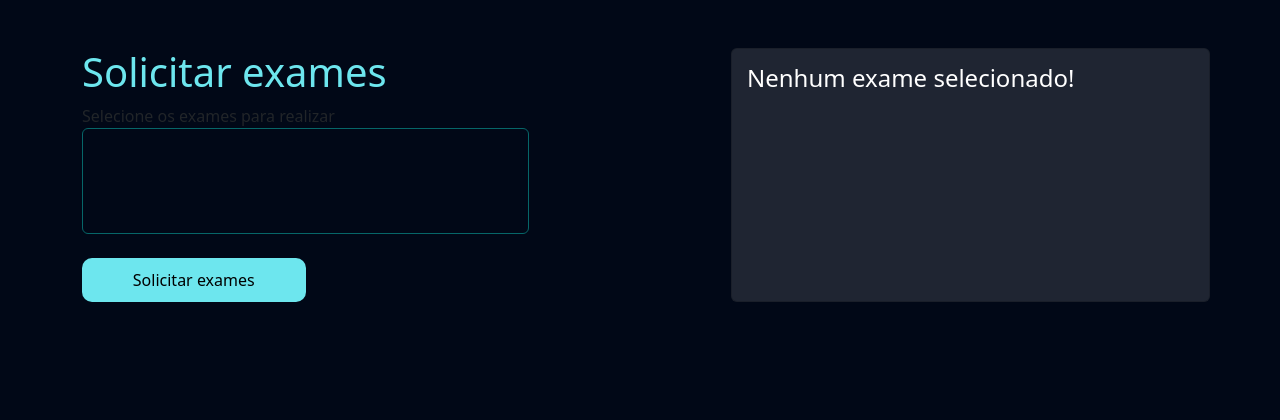
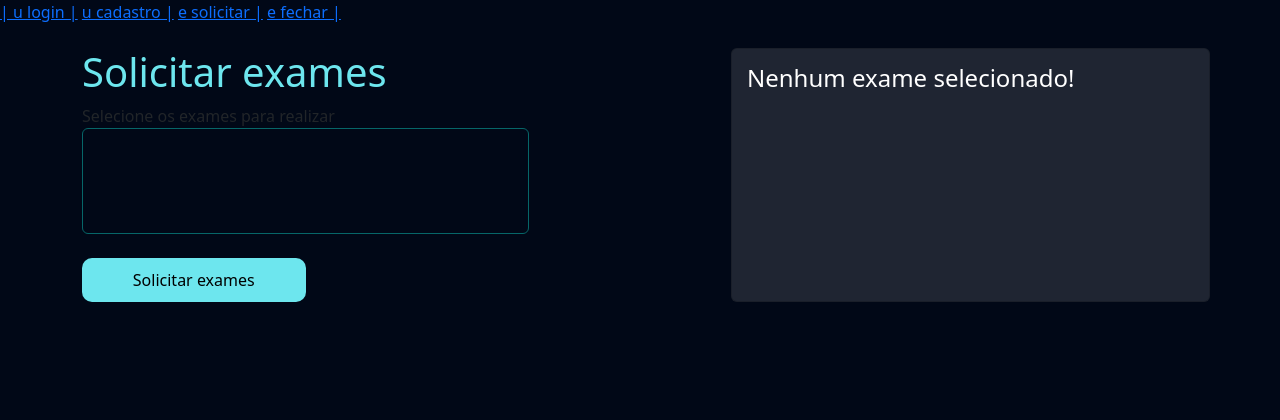
Before and after one commit to julioaajr/0psw, a Django app: page /exames/solicitar_exames/ in a window 1280 px wide. Shown: the top 420 px of the page. Run offline with Django 4.2, Linux system fonts and the light colour scheme; the visitor is signed in with stand-in values (Sample User, id 1); data that the repository does not hold is empty.

Commit message:
continuacao da aula

```diff
--- a/exames/templates/solicitar_exames.html
+++ b/exames/templates/solicitar_exames.html
@@ -11,12 +11,10 @@
 	<div class="row">
 		<div class="col-md">
 			<h3 class="font-destaque">Solicitar exames</h3>
-            {% for exame in tipos_exames %}
-                <h1>{{exame.nome}} </h1>
-            {% endfor %}
+
 			<form action="{% url 'solicitar_exames' %}" method="POST"> {% csrf_token %}
 				<label for="">Selecione os exames para realizar</label>
-				<select class="select form-control bg-select" multiple name="exames">
+				<select class="select form-control bg-select" multiple name="exames" >
                     {% for exame in tipos_exames %}
 
                         <option class="opt" value={{exame.id}}>{{exame.nome}}</option>
@@ -59,7 +57,7 @@
 			<br>
 			<form action="{% url 'fechar_pedido' %}" method="POST"> {% csrf_token %}
                 {% for exame in solicitacao_exames %}
-                <input type = "hidden" value = {{exame.id}}>
+                <input type = "hidden" value = {{exame.id}} name= "exames">
                 {% endfor %}
 				<button class="btn-secundario">Fechar pedido</button>
 			</form>
--- a/exames/views.py
+++ b/exames/views.py
@@ -2,6 +2,7 @@ from django.shortcuts import render
 from django.http import HttpResponse
 from django.contrib.auth.decorators import login_required
 from .models import *
+from datetime import datetime
 
 # Create your views here.
 
@@ -25,7 +26,26 @@ def Solicitar_exames(request):
                                                        'solicitacao_exames':solicitacao_exames,
                                                        'preco_total': preco_total })
 
+@login_required
+def Fechar_pedido(request):
+    exames_id = request.POST.getlist('exames')
+    solicitacao_exames = TipoExames.objects.filter(id__in =exames_id)
 
-def Fechar_pedido(request):
-    print(request.POST)
+    pedido_exame = PedidosExames(
+        usuario = request.user,
+        data = datetime.now()
+    )
+    pedido_exame.save()
+
+    for exame in solicitacao_exames:
+        solicitacao_exames_temp = SolicitacaoExame(
+            usuario = request.user,
+            exame = exame,
+            status = "E"
+        )
+        solicitacao_exames_temp.save()
+        pedido_exame.exames.add(solicitacao_exames_temp)
+
+    pedido_exame.save()
+
     return HttpResponse('teste')
--- a/templates/bases/base.html
+++ b/templates/bases/base.html
@@ -13,6 +13,11 @@
 {% endblock %}
 </head>
 <body>
+    <a href="{% url "login" %}" >|  u login  |</a>
+    <a href="{% url "cadastro" %}" > u cadastro  |</a>
+    <a href="{% url "solicitar_exames" %}" >e solicitar  |</a>
+    <a href="{% url "fechar_pedido" %}" > e fechar  |</a>
+
 {% block 'conteudo' %}{% endblock %}
 <script src="https://cdn.jsdelivr.net/npm/bootstrap@5.3.1/dist/js/bootstrap.bundle.min.js"></script>
 </body>
```
Also changed, not shown: 1 other file.
